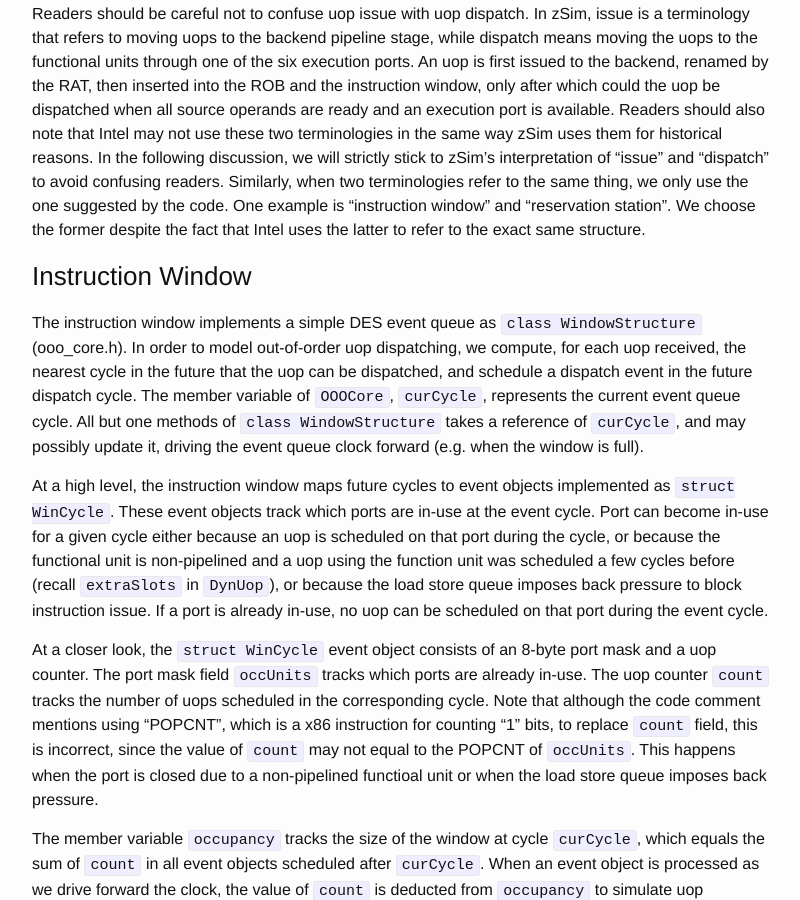
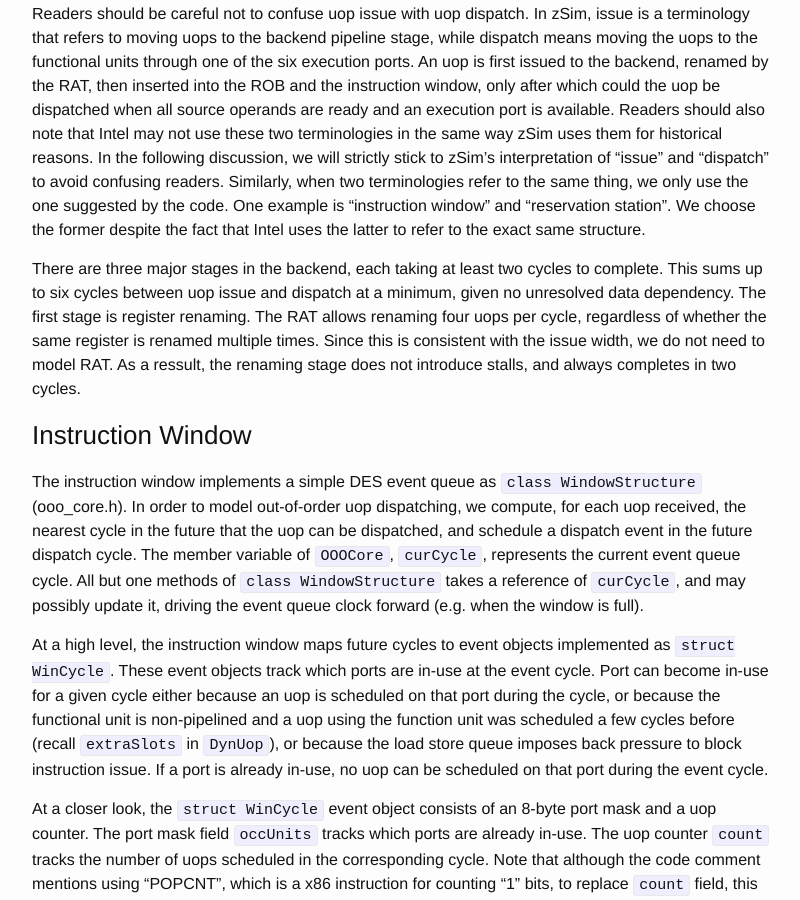
Before and after one commit to wangziqi2013/wangziqi2013.github.io, a Jekyll site: the page built from _posts/2019-12-31-zsim-microarch.markdown, in a window 1280 px wide and 900 px high, scrolled down 14634 px. Shown: the whole window, without its empty margins (238-1038 px from the left). Built offline with Jekyll 4.4.1, drawn with Linux system fonts in a browser that asks for light colours.

Commit message:
Adding RAT

```diff
--- a/_posts/2019-12-31-zsim-microarch.markdown
+++ b/_posts/2019-12-31-zsim-microarch.markdown
@@ -531,6 +531,12 @@ to avoid confusing readers. Similarly, when two terminologies refer to the same
 the code. One example is "instruction window" and "reservation station". We choose the former despite the fact that
 Intel uses the latter to refer to the exact same structure.
 
+There are three major stages in the backend, each taking at least two cycles to complete. This sums up to six cycles between
+uop issue and dispatch at a minimum, given no unresolved data dependency. The first stage is register renaming. The RAT
+allows renaming four uops per cycle, regardless of whether the same register is renamed multiple times. Since this is
+consistent with the issue width, we do not need to model RAT. As a ressult, the renaming stage does not introduce stalls,
+and always completes in two cycles.
+
 ### Instruction Window
 
 The instruction window implements a simple DES event queue as `class WindowStructure` (ooo\_core.h). In order to model
```
